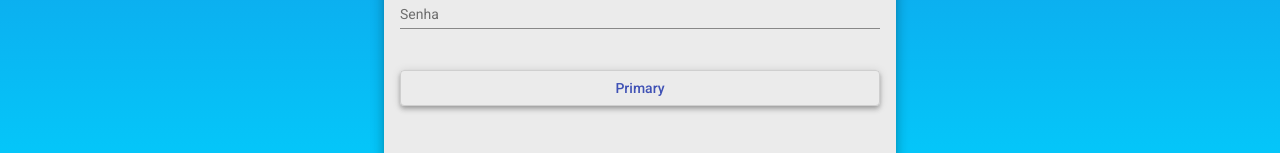
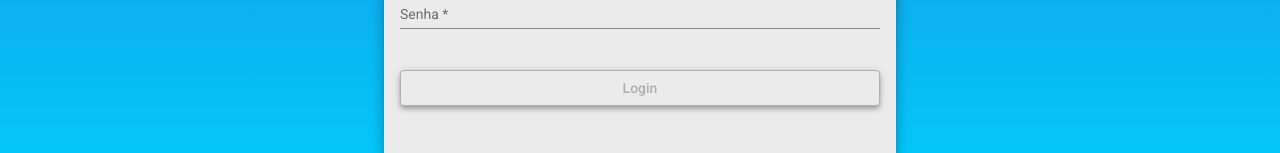
Before and after one commit to lucasfv1/helpdesk-front-curso-angular-e-spring-boot, an Angular app: page /login in a window 1280 px wide. Shown: the part 551-704 px from the top of the page. Built offline with nearby package versions, Linux system fonts and the light colour scheme.

Commit message:
Validação de formulários para login

```diff
--- a/src/app/components/login/login.component.html
+++ b/src/app/components/login/login.component.html
@@ -6,15 +6,15 @@
 
         <mat-form-field class="full-width">
           <mat-label>Email</mat-label>
-          <input matInput placeholder="Ex. utilizador@mail.com">
+          <input [formControl]="email" required [(ngModel)]="creds.email" name="email" matInput placeholder="Ex. utilizador@mail.com">
         </mat-form-field>
 
         <mat-form-field class="full-width">
             <mat-label>Senha</mat-label>
-            <input type="password" matInput placeholder="Ex. 123">
+            <input [formControl]="senha" required [(ngModel)]="creds.senha" name="senha" type="password" matInput placeholder="Ex. 123">
         </mat-form-field>
 
-        <button mat-stroked-button color="primary" class="full-width mat-elevation-z4">Primary</button>
+        <button [disabled]="!validaCampos()" mat-stroked-button color="primary" class="full-width mat-elevation-z4">Login</button>
       </form>
 
 </div>
--- a/src/app/components/login/login.component.ts
+++ b/src/app/components/login/login.component.ts
@@ -1,4 +1,6 @@
 import { Component, OnInit } from '@angular/core';
+import { FormControl, Validators } from '@angular/forms';
+import { Credenciais } from 'src/app/models/credenciais';
 
 @Component({
   selector: 'app-login',
@@ -7,9 +9,24 @@
 })
 export class LoginComponent implements OnInit {
 
+  creds: Credenciais = {
+    email: '',
+    senha: ''
+  }
+
+  email = new FormControl(null, Validators.email);
+  senha = new FormControl(null, Validators.minLength(3));
+
   constructor() { }
 
   ngOnInit(): void {
   }
 
+  validaCampos(): boolean{
+    if(this.email.valid && this.senha.valid){
+      return true;
+    }
+    return false;
+  }
+
 }
--- /dev/null
+++ b/src/app/models/credenciais.ts
@@ -0,0 +1,4 @@
+export interface Credenciais{
+    email: string;
+    senha: string;
+}
```
